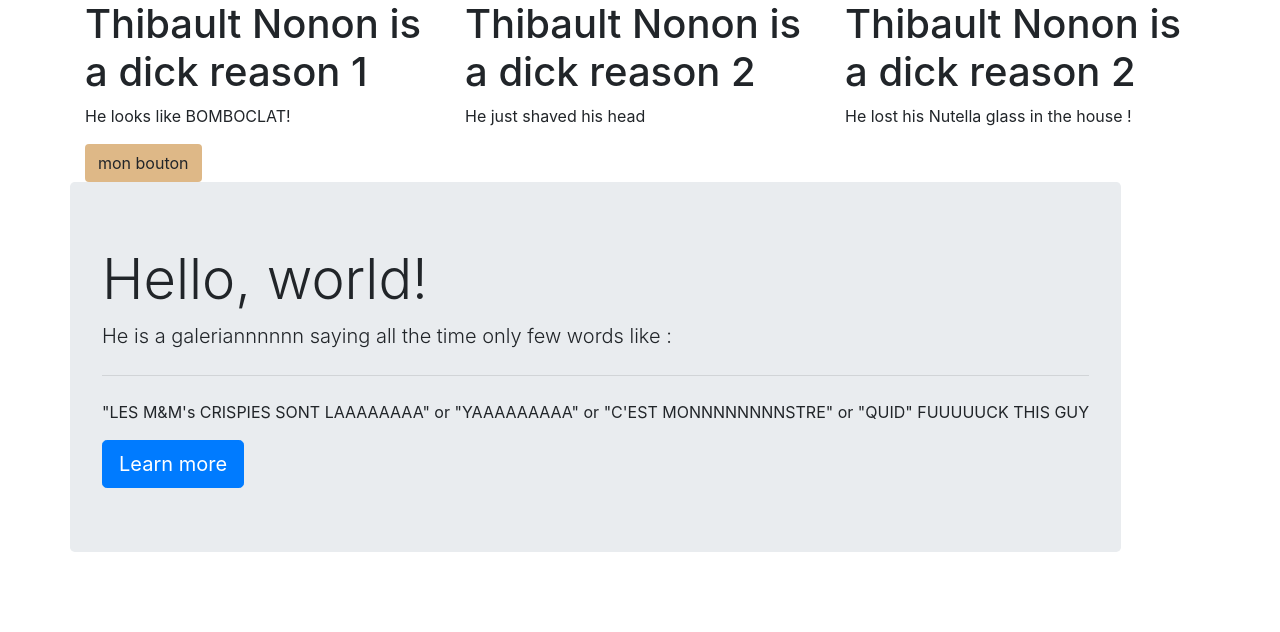
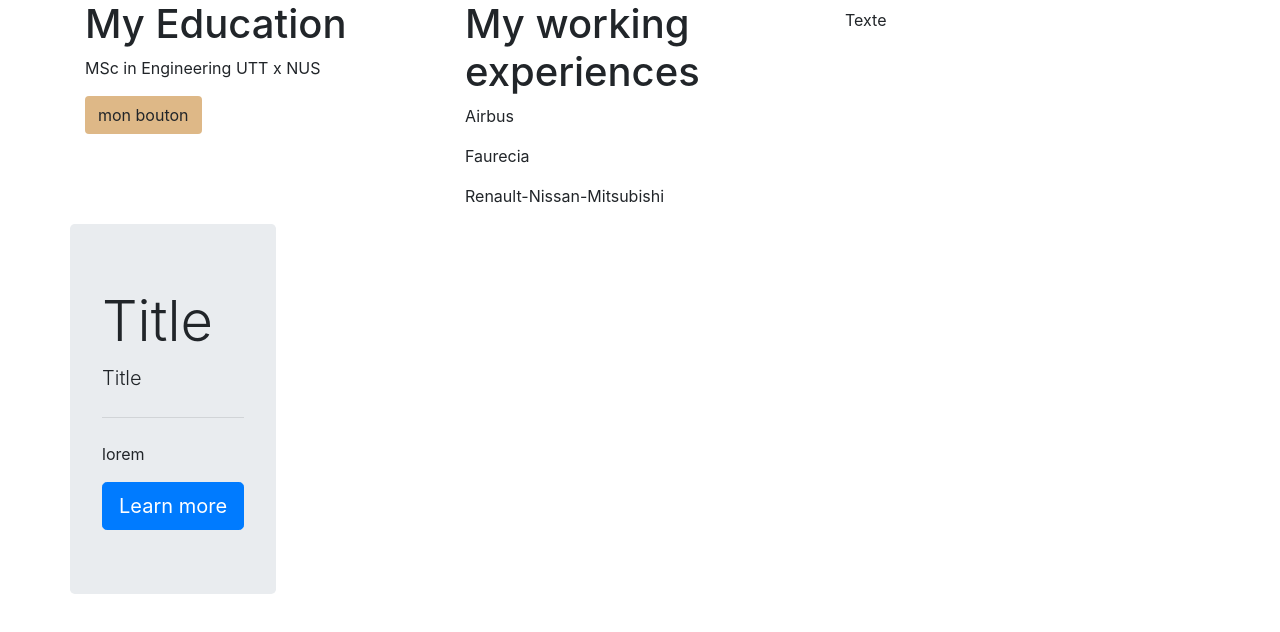
Before and after one commit to Wildstef/stefanbarolin, a plain HTML site: page index.html in a window 1280 px wide. Drawn offline with nearby package versions, Linux system fonts and the light colour scheme.

Commit message:
Annulation contenu thib

```diff
--- a/index.html
+++ b/index.html
@@ -17,27 +17,29 @@
       <div class="container">
         <div class="row">
           <article class="col-xs-12 col-sm-12 col-md-4 col-lg-4">
-            <h1>Thibault Nonon is a dick reason 1</h1>
+            <h1>My Education</h1>
             <p>
-              He looks like BOMBOCLAT!
+              MSc in Engineering UTT x NUS
             </p>
             <button class="btn btn-custom">mon bouton</button>
           </article>
           <article class="col-xs-12 col-sm-12 col-md-4 col-lg-4">
-            <h1>Thibault Nonon is a dick reason 2</h1>
-            <p>He just shaved his head</p>
+            <h1>My working experiences</h1>
+            <p>Airbus</p>
+            <p>Faurecia</p>
+            <p>Renault-Nissan-Mitsubishi</p>
           </article>
           <article class="col-xs-12 col-sm-12 col-md-4 col-lg-4">
-            <h1>Thibault Nonon is a dick reason 2</h1>
+            <h1></h1>
             <p>
-              He lost his Nutella glass in the house !
+              Texte
             </p>
           </article>
           <div class="jumbotron">
-            <h1 class="display-4">Hello, world!</h1>
-            <p class="lead">He is a galeriannnnnn saying all the time only few words like :</p>
+            <h1 class="display-4">Title</h1>
+            <p class="lead">Title</p>
             <hr class="my-4">
-            <p>"LES M&M's CRISPIES SONT LAAAAAAAA" or "YAAAAAAAAA" or "C'EST MONNNNNNNNSTRE" or "QUID" FUUUUUCK THIS GUY</p>
+            <p>lorem</p>
             <a class="btn btn-primary btn-lg" href="#" role="button">Learn more</a>
           </div>
 
```
